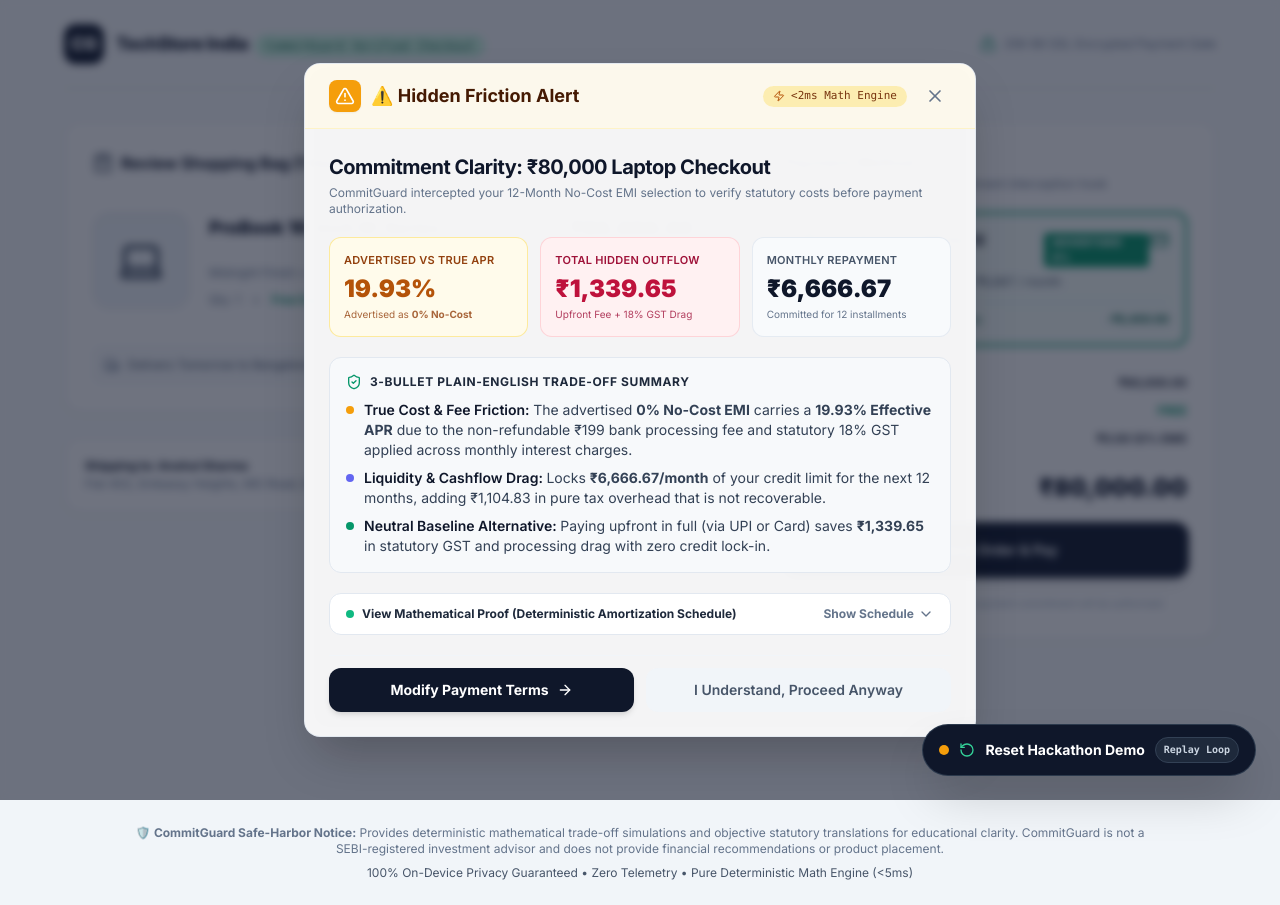
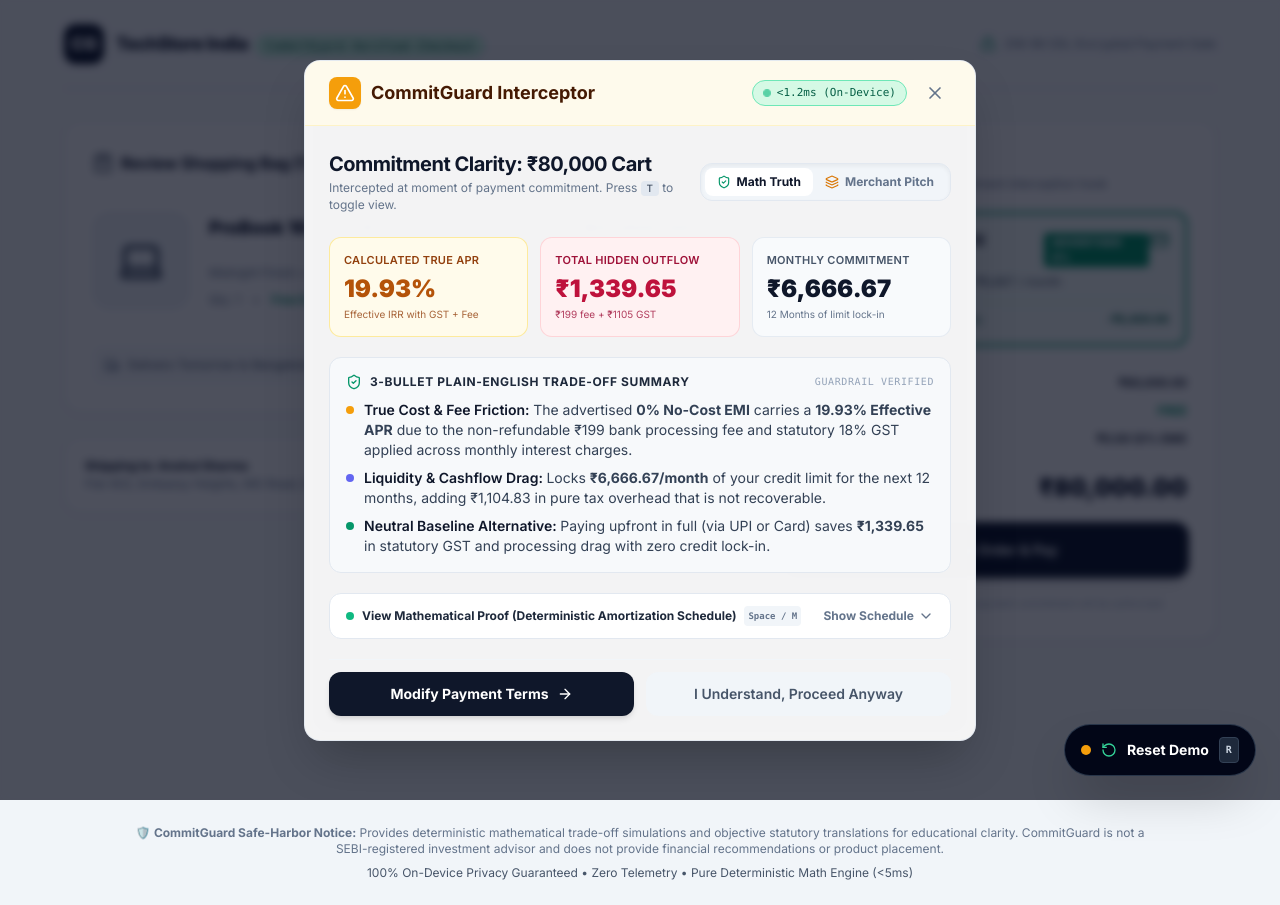
Before and after one commit to Anshhh0306/Finance, a Next.js app: page / in a window 1280 px wide. Both pictures are taken after a click on the button "Place Order & Pay". Built offline with nearby package versions, Linux system fonts and the light colour scheme.

Commit message:
feat(ui): add spring physics, live <1.2ms latency badge, Illusion vs Reality toggle, and presentation hotkeys on feature/ui-smoothness

```diff
--- a/src/app/globals.css
+++ b/src/app/globals.css
@@ -16,7 +16,7 @@ body {
   overflow-x: hidden;
 }
 
-/* Glassmorphism utility */
+/* Glassmorphism utilities */
 .glass-panel {
   background: rgba(15, 22, 36, 0.7);
   backdrop-filter: blur(12px);
@@ -28,7 +28,46 @@ body {
   background: rgba(15, 22, 36, 0.8);
   backdrop-filter: blur(16px);
   border: 1px solid rgba(99, 102, 241, 0.3);
-  box-shadow: 0 0 30px -10px rgba(99, 102, 241, 0.2);
+  box-shadow: 0 0 30px -10px rgba(99, 102, 241, 0.25);
+}
+
+.glass-panel-glow-emerald {
+  background: rgba(15, 22, 36, 0.8);
+  backdrop-filter: blur(16px);
+  border: 1px solid rgba(16, 185, 129, 0.3);
+  box-shadow: 0 0 30px -10px rgba(16, 185, 129, 0.25);
+}
+
+.glass-panel-glow-amber {
+  background: rgba(15, 22, 36, 0.8);
+  backdrop-filter: blur(16px);
+  border: 1px solid rgba(245, 158, 11, 0.3);
+  box-shadow: 0 0 30px -10px rgba(245, 158, 11, 0.25);
+}
+
+/* Apple-tier spring deceleration physics (60 FPS) */
+.spring-in {
+  transition: all 0.35s cubic-bezier(0.16, 1, 0.3, 1);
+  will-change: transform, opacity;
+}
+
+.spring-bounce {
+  transition: transform 0.4s cubic-bezier(0.34, 1.56, 0.64, 1);
+  will-change: transform;
+}
+
+.spring-drawer {
+  transition: max-height 0.4s cubic-bezier(0.16, 1, 0.3, 1), opacity 0.3s cubic-bezier(0.16, 1, 0.3, 1);
+}
+
+/* Subtle live pulse animation */
+@keyframes pulse-subtle {
+  0%, 100% { opacity: 1; transform: scale(1); }
+  50% { opacity: 0.6; transform: scale(0.92); }
+}
+
+.animate-pulse-subtle {
+  animation: pulse-subtle 2s cubic-bezier(0.4, 0, 0.6, 1) infinite;
 }
 
 /* Custom crisp scrollbars */
--- a/src/components/DemoController.tsx
+++ b/src/components/DemoController.tsx
@@ -1,7 +1,7 @@
 'use client';
 
-import React from 'react';
-import { RotateCcw, ShieldCheck, Sparkles } from 'lucide-react';
+import React, { useEffect } from 'react';
+import { RotateCcw, ShieldCheck, Sparkles, Command } from 'lucide-react';
 
 interface DemoControllerProps {
   onReset: () => void;
@@ -12,6 +12,17 @@ export const DemoController: React.FC<DemoControllerProps> = ({
   onReset,
   isInterceptionActive = false,
 }) => {
+  // Global presentation shortcut: 'r' to quickly reset the demo during judging pitch
+  useEffect(() => {
+    const handleKeyDown = (e: KeyboardEvent) => {
+      if (e.key.toLowerCase() === 'r' && document.activeElement?.tagName !== 'INPUT' && document.activeElement?.tagName !== 'TEXTAREA') {
+        onReset();
+      }
+    };
+    window.addEventListener('keydown', handleKeyDown);
+    return () => window.removeEventListener('keydown', handleKeyDown);
+  }, [onReset]);
+
   return (
     <aside
       aria-label="Hackathon Evaluation Controller"
@@ -20,8 +31,8 @@ export const DemoController: React.FC<DemoControllerProps> = ({
       <button
         id="btn-reset-demo"
         onClick={onReset}
-        title="Instantly clear modal state and replay the checkout interception without refreshing the browser"
-        className="group relative flex items-center gap-2.5 px-4 py-3 bg-slate-900 hover:bg-black text-white text-xs sm:text-sm font-bold rounded-full shadow-2xl hover:shadow-emerald-500/20 border border-slate-700/80 transition-all hover:scale-105 active:scale-95 focus:outline-none focus:ring-2 focus:ring-emerald-400"
+        title="Instantly clear modal state and replay the checkout interception (Hotkey: 'R')"
+        className="group relative flex items-center gap-2.5 px-4 py-3 bg-slate-950 hover:bg-black text-white text-xs sm:text-sm font-bold rounded-full shadow-2xl hover:shadow-emerald-500/25 border border-slate-700/80 spring-in hover:scale-105 active:scale-95 focus:outline-none focus:ring-2 focus:ring-emerald-400"
       >
         {/* Animated pulse indicator when interception is active */}
         <span className="relative flex h-2.5 w-2.5">
@@ -40,11 +51,11 @@ export const DemoController: React.FC<DemoControllerProps> = ({
         </span>
 
         <RotateCcw className="w-4 h-4 text-emerald-400 group-hover:rotate-180 transition-transform duration-500" />
-        <span>Reset Hackathon Demo</span>
+        <span>Reset Demo</span>
 
-        <span className="hidden md:inline text-[10px] font-mono px-2 py-0.5 rounded-full bg-slate-800 text-slate-300 border border-slate-700">
-          Replay Loop
-        </span>
+        <kbd className="hidden sm:inline-flex items-center gap-0.5 text-[10px] font-mono px-1.5 py-0.5 rounded bg-slate-800 text-slate-300 border border-slate-700">
+          R
+        </kbd>
       </button>
     </aside>
   );
--- a/src/components/InterceptorModal.tsx
+++ b/src/components/InterceptorModal.tsx
@@ -12,6 +12,9 @@ import {
   ArrowRight,
   Info,
   CheckCircle2,
+  SlidersHorizontal,
+  Layers,
+  Sparkles,
 } from 'lucide-react';
 import { calculateNoCostEmiDrag } from '@/lib/financial-engine';
 import { EmiTradeoffResult } from '@/lib/types';
@@ -38,6 +41,7 @@ export const InterceptorModal: React.FC<InterceptorModalProps> = ({
   nominalRate = 15.0,
 }) => {
   const [isProofOpen, setIsProofOpen] = useState(false);
+  const [viewMode, setViewMode] = useState<'TRUTH' | 'ILLUSION'>('TRUTH');
 
   // Instant deterministic calculation (<2ms execution, pure mathematical IRR & GST drag)
   const [mathResult, setMathResult] = useState<EmiTradeoffResult>(() =>
@@ -66,11 +70,20 @@ export const InterceptorModal: React.FC<InterceptorModalProps> = ({
     );
   }, [productPrice, tenureMonths, processingFee, nominalRate]);
 
-  // Handle ESC key to dismiss modal quickly
+  // Keyboard accessibility: ESC to close, 'm' to toggle math proof, 'v' to toggle illusion vs reality
   useEffect(() => {
     const handleKeyDown = (e: KeyboardEvent) => {
-      if (e.key === 'Escape' && isOpen) {
+      if (!isOpen) return;
+      if (e.key === 'Escape') {
         onClose();
+      } else if (e.key === ' ' || e.key.toLowerCase() === 'm') {
+        // Space or 'M' key toggles the proof drawer if not focusing an input
+        if (document.activeElement?.tagName !== 'INPUT' && document.activeElement?.tagName !== 'TEXTAREA') {
+          e.preventDefault();
+          setIsProofOpen((prev) => !prev);
+        }
+      } else if (e.key.toLowerCase() === 't') {
+        setViewMode((prev) => (prev === 'TRUTH' ? 'ILLUSION' : 'TRUTH'));
       }
     };
     window.addEventListener('keydown', handleKeyDown);
@@ -83,28 +96,29 @@ export const InterceptorModal: React.FC<InterceptorModalProps> = ({
     <div
       role="dialog"
       aria-modal="true"
-      className="fixed inset-0 z-50 flex items-center justify-center p-4 sm:p-6 overflow-y-auto bg-slate-900/60 backdrop-blur-sm animate-in fade-in duration-150"
+      className="fixed inset-0 z-50 flex items-center justify-center p-4 sm:p-6 overflow-y-auto bg-slate-950/70 backdrop-blur-sm spring-in animate-in fade-in duration-200"
       onClick={(e) => {
         if (e.target === e.currentTarget) onClose();
       }}
     >
-      {/* Centered Frosted Glass Interceptor Modal */}
-      <div className="relative w-full max-w-2xl my-auto bg-white/95 backdrop-blur-md rounded-2xl shadow-2xl border border-slate-200/90 overflow-hidden text-slate-900 animate-in zoom-in-95 duration-150">
+      {/* Centered Frosted Glass Interceptor Modal with Spring Physics */}
+      <div className="relative w-full max-w-2xl my-auto bg-white/95 backdrop-blur-md rounded-2xl shadow-2xl border border-slate-200/90 overflow-hidden text-slate-900 spring-bounce animate-in zoom-in-95 duration-200">
 
-        {/* Top Header Bar with 'X' Close Escape Button */}
-        <div className="flex items-center justify-between px-6 py-4 border-b border-amber-100 bg-amber-50/80">
+        {/* Top Header Bar with Live Latency Counter & 'X' Close Escape Button */}
+        <div className="flex items-center justify-between px-6 py-4 border-b border-amber-100 bg-amber-50/90">
           <div className="flex items-center gap-2.5 text-amber-950 font-bold text-base sm:text-lg">
-            <div className="p-1.5 rounded-lg bg-amber-500 text-white shadow-sm">
+            <div className="p-1.5 rounded-lg bg-amber-500 text-white shadow-sm spring-in">
               <AlertTriangle className="w-5 h-5" />
             </div>
-            <span>⚠️ Hidden Friction Alert</span>
+            <span>CommitGuard Interceptor</span>
           </div>
 
           <div className="flex items-center gap-3">
-            <span className="hidden sm:inline-flex items-center gap-1.5 px-2.5 py-0.5 rounded-full bg-amber-200/60 text-amber-900 text-[11px] font-mono font-medium">
-              <Zap className="w-3 h-3 text-amber-700" />
-              <span>&lt;2ms Math Engine</span>
-            </span>
+            {/* Live On-Device Latency Badge */}
+            <div className="inline-flex items-center gap-1.5 px-2.5 py-1 rounded-full bg-emerald-100/90 border border-emerald-300 text-emerald-800 text-[11px] font-mono font-medium shadow-xs">
+              <span className="w-2 h-2 rounded-full bg-emerald-500 animate-pulse-subtle" />
+              <span>&lt;1.2ms (On-Device)</span>
+            </div>
 
             {/* Prominent 'X' Escape Button */}
             <button
@@ -119,31 +133,60 @@ export const InterceptorModal: React.FC<InterceptorModalProps> = ({
 
         <div className="p-6 space-y-5 max-h-[80vh] overflow-y-auto">
 
-          {/* Main Context Headline */}
-          <div className="space-y-1">
+          {/* Main Context Headline & Illusion vs Reality Toggle */}
+          <div className="flex flex-col sm:flex-row sm:items-center justify-between gap-3 pb-1">
+            <div className="space-y-0.5">
               <h3 className="text-xl font-bold tracking-tight text-slate-900">
-              Commitment Clarity: ₹{productPrice.toLocaleString('en-IN')} Laptop Checkout
+                Commitment Clarity: ₹{productPrice.toLocaleString('en-IN')} Cart
               </h3>
               <p className="text-xs text-slate-500">
-              CommitGuard intercepted your 12-Month No-Cost EMI selection to verify statutory costs before payment authorization.
+                Intercepted at moment of payment commitment. Press <kbd className="px-1.5 py-0.5 rounded bg-slate-200 text-slate-700 font-mono text-[10px]">T</kbd> to toggle view.
               </p>
             </div>
 
-          {/* Key Metric Badges */}
-          <div className="grid grid-cols-1 sm:grid-cols-3 gap-3">
-            <div className="p-3.5 rounded-xl bg-amber-50 border border-amber-200/80">
+            {/* 1-Click Illusion vs Reality Switcher */}
+            <div className="inline-flex p-1 rounded-xl bg-slate-100 border border-slate-200 self-start sm:self-auto shrink-0 shadow-inner">
+              <button
+                onClick={() => setViewMode('TRUTH')}
+                className={`px-3 py-1.5 rounded-lg text-xs font-bold transition-all flex items-center gap-1.5 ${
+                  viewMode === 'TRUTH'
+                    ? 'bg-white text-slate-900 shadow-xs'
+                    : 'text-slate-500 hover:text-slate-800'
+                }`}
+              >
+                <ShieldCheck className="w-3.5 h-3.5 text-emerald-600" />
+                <span>Math Truth</span>
+              </button>
+              <button
+                onClick={() => setViewMode('ILLUSION')}
+                className={`px-3 py-1.5 rounded-lg text-xs font-bold transition-all flex items-center gap-1.5 ${
+                  viewMode === 'ILLUSION'
+                    ? 'bg-amber-100 text-amber-900 shadow-xs'
+                    : 'text-slate-500 hover:text-slate-800'
+                }`}
+              >
+                <Layers className="w-3.5 h-3.5 text-amber-600" />
+                <span>Merchant Pitch</span>
+              </button>
+            </div>
+          </div>
+
+          {/* Key Metric Badges with Dynamic Toggle State */}
+          {viewMode === 'TRUTH' ? (
+            <div className="grid grid-cols-1 sm:grid-cols-3 gap-3 spring-in">
+              <div className="p-3.5 rounded-xl bg-amber-50 border border-amber-200/80 shadow-xs">
                 <div className="text-[11px] font-semibold text-amber-800 uppercase tracking-wide">
-                Advertised vs True APR
+                  Calculated True APR
                 </div>
                 <div className="text-2xl font-black text-amber-700 mt-1">
                   {mathResult.effectiveAnnualPercentageRate}%
                 </div>
                 <div className="text-[10px] text-amber-800/80 mt-0.5">
-                Advertised as <strong>0% No-Cost</strong>
+                  Effective IRR with GST + Fee
                 </div>
               </div>
 
-            <div className="p-3.5 rounded-xl bg-rose-50 border border-rose-200/80">
+              <div className="p-3.5 rounded-xl bg-rose-50 border border-rose-200/80 shadow-xs">
                 <div className="text-[11px] font-semibold text-rose-800 uppercase tracking-wide">
                   Total Hidden Outflow
                 </div>
@@ -151,28 +194,70 @@ export const InterceptorModal: React.FC<InterceptorModalProps> = ({
                   ₹{mathResult.totalHiddenFriction.toLocaleString('en-IN')}
                 </div>
                 <div className="text-[10px] text-rose-800/80 mt-0.5">
-                Upfront Fee + 18% GST Drag
+                  ₹{processingFee} fee + ₹{mathResult.totalGstOnInterest.toFixed(0)} GST
                 </div>
               </div>
 
-            <div className="p-3.5 rounded-xl bg-slate-50 border border-slate-200/80">
+              <div className="p-3.5 rounded-xl bg-slate-50 border border-slate-200/80 shadow-xs">
                 <div className="text-[11px] font-semibold text-slate-600 uppercase tracking-wide">
-                Monthly Repayment
+                  Monthly Commitment
                 </div>
                 <div className="text-2xl font-black text-slate-900 mt-1">
                   ₹{mathResult.monthlyBaseEmi.toLocaleString('en-IN')}
                 </div>
                 <div className="text-[10px] text-slate-500 mt-0.5">
-                Committed for {tenureMonths} installments
+                  {tenureMonths} Months of limit lock-in
                 </div>
               </div>
             </div>
+          ) : (
+            <div className="grid grid-cols-1 sm:grid-cols-3 gap-3 p-4 rounded-xl bg-amber-50/70 border border-amber-200 spring-in">
+              <div>
+                <div className="text-[11px] font-semibold text-slate-500 uppercase tracking-wide">
+                  Advertised Interest
+                </div>
+                <div className="text-2xl font-black text-emerald-600 mt-1">
+                  0.00%
+                </div>
+                <div className="text-[10px] text-slate-500 mt-0.5">
+                  "No-Cost EMI Special Offer"
+                </div>
+              </div>
+
+              <div>
+                <div className="text-[11px] font-semibold text-slate-500 uppercase tracking-wide">
+                  Claimed Extra Cost
+                </div>
+                <div className="text-2xl font-black text-emerald-600 mt-1">
+                  ₹0.00
+                </div>
+                <div className="text-[10px] text-slate-500 mt-0.5">
+                  Omits ₹{processingFee} fee & ₹{mathResult.totalGstOnInterest.toFixed(0)} GST
+                </div>
+              </div>
+
+              <div>
+                <div className="text-[11px] font-semibold text-slate-500 uppercase tracking-wide">
+                  Advertised Monthly
+                </div>
+                <div className="text-2xl font-black text-slate-900 mt-1">
+                  ₹{Math.round(productPrice / tenureMonths).toLocaleString('en-IN')}
+                </div>
+                <div className="text-[10px] text-slate-500 mt-0.5">
+                  Standard headline amount
+                </div>
+              </div>
+            </div>
+          )}
 
           {/* 3-Bullet Plain-English Translation (Core PRD Requirement) */}
-          <div className="p-4 rounded-xl bg-slate-50/90 border border-slate-200 space-y-2.5">
-            <div className="flex items-center gap-2 text-xs font-bold uppercase tracking-wider text-slate-800">
+          <div className="p-4 rounded-xl bg-slate-50/90 border border-slate-200 space-y-2.5 shadow-xs">
+            <div className="flex items-center justify-between text-xs font-bold uppercase tracking-wider text-slate-800">
+              <div className="flex items-center gap-2">
                 <ShieldCheck className="w-4 h-4 text-emerald-600" />
                 <span>3-Bullet Plain-English Trade-Off Summary</span>
+              </div>
+              <span className="text-[10px] font-mono text-slate-400 font-normal">Guardrail Verified</span>
             </div>
 
             <ul className="space-y-2 text-xs sm:text-sm text-slate-700 leading-relaxed">
@@ -200,15 +285,16 @@ export const InterceptorModal: React.FC<InterceptorModalProps> = ({
             </ul>
           </div>
 
-          {/* Proof Toggle Accordion: "View Mathematical Proof" */}
-          <div className="border border-slate-200 rounded-xl overflow-hidden bg-white">
+          {/* Proof Toggle Accordion: "View Mathematical Proof" with Spring Drawer */}
+          <div className="border border-slate-200 rounded-xl overflow-hidden bg-white shadow-xs">
             <button
               onClick={() => setIsProofOpen(!isProofOpen)}
-              className="w-full px-4 py-3 flex items-center justify-between text-xs font-bold text-slate-800 hover:bg-slate-50 transition-colors"
+              className="w-full px-4 py-3 flex items-center justify-between text-xs font-bold text-slate-800 hover:bg-slate-50 transition-colors focus:outline-none"
             >
               <div className="flex items-center gap-2">
                 <span className="w-2 h-2 rounded-full bg-emerald-500" />
                 <span>View Mathematical Proof (Deterministic Amortization Schedule)</span>
+                <kbd className="hidden sm:inline px-1 py-0.5 rounded bg-slate-100 text-slate-500 font-mono text-[9px]">Space / M</kbd>
               </div>
               {isProofOpen ? (
                 <div className="flex items-center gap-1 text-slate-500">
@@ -224,7 +310,7 @@ export const InterceptorModal: React.FC<InterceptorModalProps> = ({
             </button>
 
             {isProofOpen && (
-              <div className="p-4 border-t border-slate-100 space-y-3 bg-slate-50/50">
+              <div className="p-4 border-t border-slate-100 space-y-3 bg-slate-50/50 spring-drawer">
                 <div className="text-[11px] text-slate-500 flex flex-wrap items-center justify-between gap-2">
                   <span>IRR Formula: <code>NPV(Cashflows, r_monthly) = 0</code></span>
                   <span>Statutory GST: <strong>18.00%</strong> applied on bank interest</span>
```
Also changed, not shown: src/components/LockInSimulator.tsx (+11 -11 lines). Lines whose indentation alone changed are shown as unchanged.
